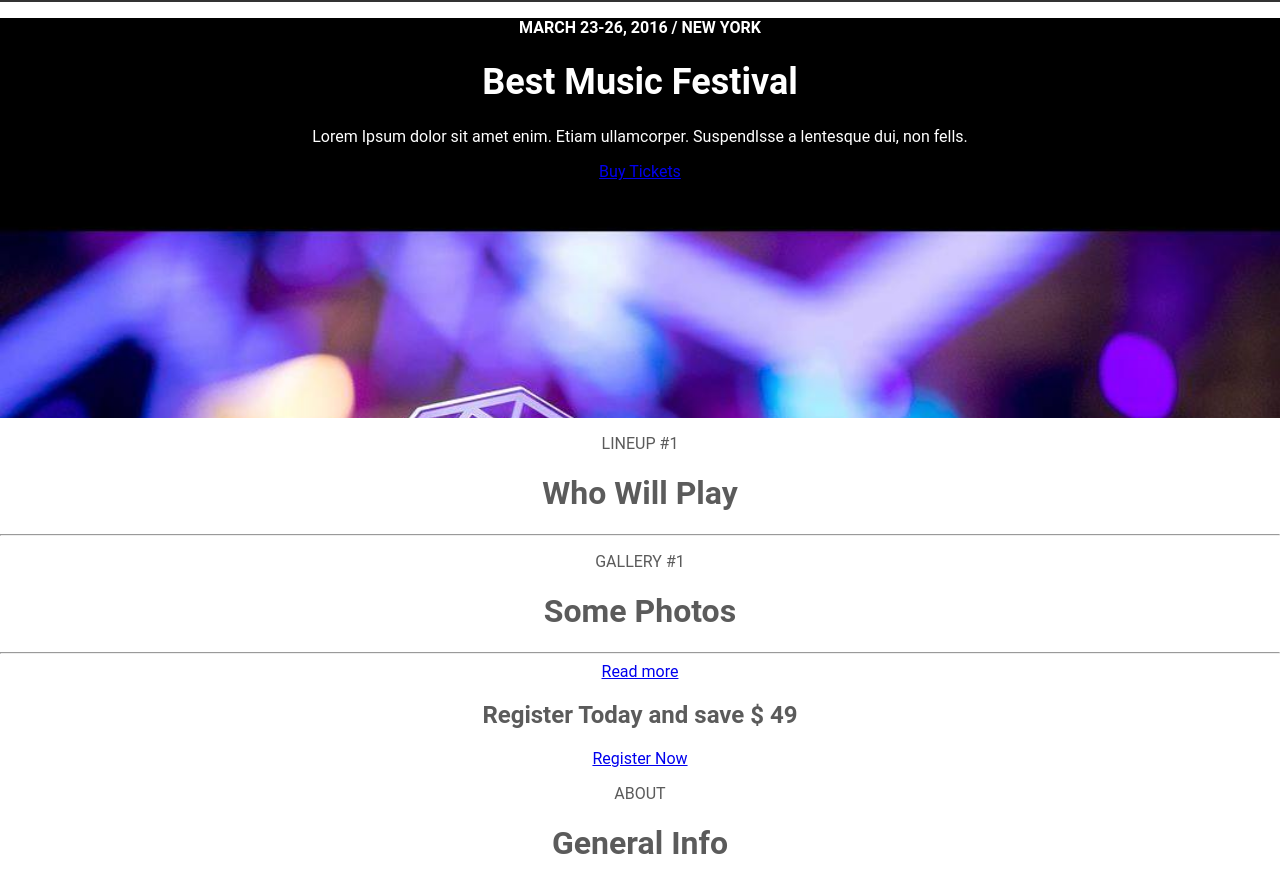
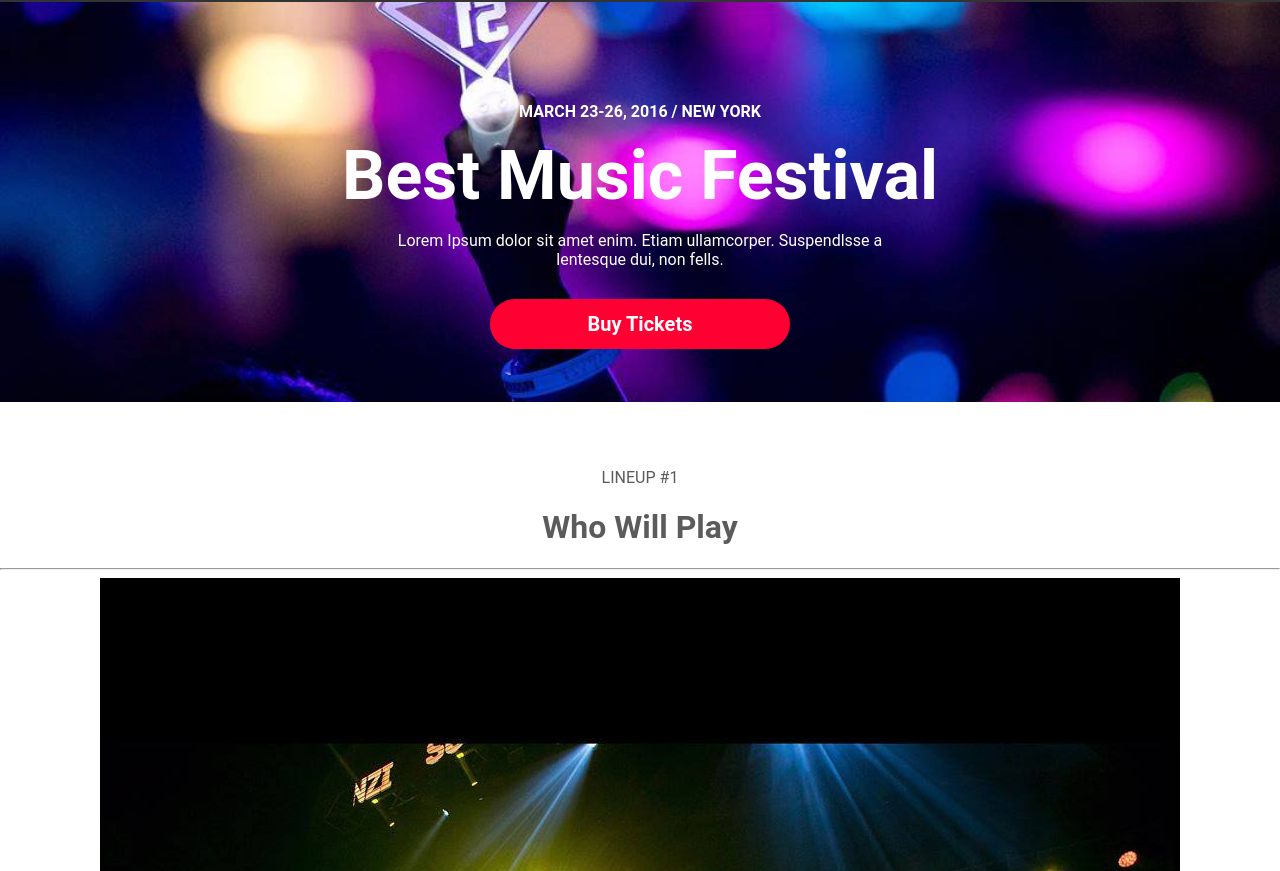
Before and after one commit to yushu3u/music, a plain HTML site: page index.html in a window 1280 px wide. Shown: the part 209-1080 px from the top of the page. Drawn offline with Linux system fonts and the light colour scheme.

Commit message:
完成banner

```diff
--- a/index.html
+++ b/index.html
@@ -50,7 +50,10 @@
             <p>LINEUP #1</p>
             <h1>Who Will Play</h1>
             <hr>
-            <div>
+            <div class="pic">
+                <img src="img/sjs_002.jpg">
+                <div class="text">Band Name</div>
+            </div>
         </div>
 
         <div id="gallery">
--- a/scss/layout.scss
+++ b/scss/layout.scss
@@ -32,19 +32,46 @@
 
 #banner{
 	width: 100%;
-	background: url(../img/sjs_001.jpg) no-repeat;
+	//background: url(../img/sjs_001.jpg) no-repeat top center;
+	background-image: url(../img/sjs_001.jpg);
 	background-size: cover;
+	background-position: center center;
 	height: 400px;
 	margin: 0 auto;
+	padding-top: 100px;
 
 	p{
+		display: inline-block;
 		color: #fff;
 		font-size: 16px;
+		width: 550px;
+		margin: 0 auto;
 	}
 
 	h1{
-		font-size: 36px;
+		font-size: 68px;
 		color: #fff;
+		margin: 15px 0
+	}
+
+	a{
+		display: block;
+		width: 300px;
+		margin: 0 auto;
+		height: 50px;
+		line-height: 50px;
+		color: #fff;
+		border-radius: 30px;
+		text-decoration: none;
+		background-color: #ff0033;
+		margin-top: 30px;
+		font-weight: bold;
+		font-size: 20px;
 	}
 
 }
+
+#lineup{
+	width: 100%;
+	margin: 0 auto;padding-top: 50px;
+}
```
Also changed, not shown: css/layout.css.
